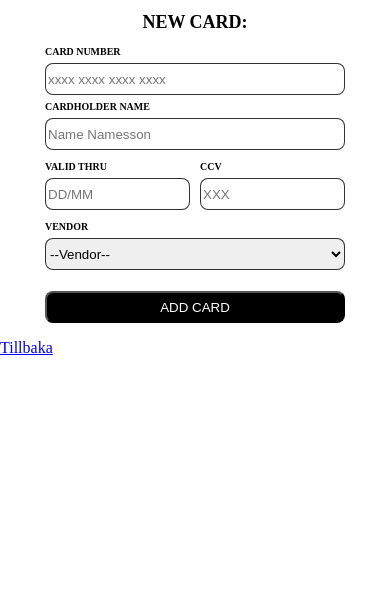
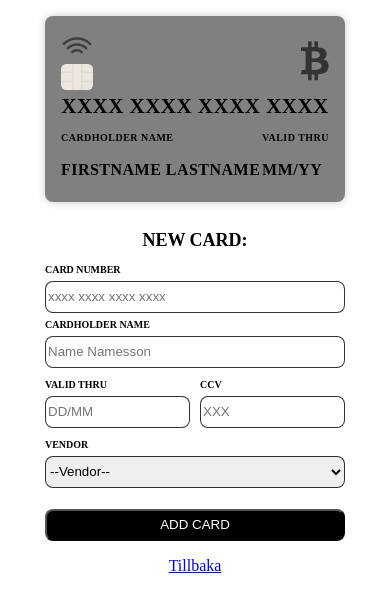
Before and after one commit to Lellisinthewoods/e-wallet, a React (Vite) app: page /AddCard in a window 390 px wide. Shown: the top 612 px of the page. Built offline with nearby package versions, Linux system fonts and the light colour scheme; a web font is replaced by a local one.

Commit message:
added responsivity to the form page

```diff
--- a/src/components/ActiveCard/ActiveCard.jsx
+++ b/src/components/ActiveCard/ActiveCard.jsx
@@ -10,7 +10,10 @@ function ActiveCard() {
   console.log(activeCard);
 
   return (
-    <Card card={activeCard}/>
+    <article className='activeCard'>
+      <h5>ACTIVE CARD</h5>
+      <Card card={activeCard}/>
+    </article>
   )
 }
 
--- a/src/components/ActiveCard/ActiveCard.scss
+++ b/src/components/ActiveCard/ActiveCard.scss
@@ -0,0 +1,6 @@
+.activeCard{
+    display: flex;
+    flex-direction: column;
+    align-items: center;
+    justify-content: center;
+}
--- a/src/components/Card/Card.jsx
+++ b/src/components/Card/Card.jsx
@@ -13,20 +13,15 @@ function Card(props) {
 
   const cardTextColor = card.vendor.vendorName=="NINJA BANK" ? "white" : "black";
 
-  //article för bilderna
-  //article namnet
-  //articles för datum
-  //cardnumber ensam
-
   return ( //inuti Card-komponenten
     <section
-    style={{backgroundColor: card.vendor.vendorColor, color: {cardTextColor}} }
+    style={{backgroundColor: card.vendor.vendorColor, color: cardTextColor} }
     className={card.topCard ? `card card--top` : `card`}
     onClick={handleClick}
     >
       <article className='card__images'>
         <div className='card__wifiChip'>
-          <img src="src/assets/noun_wifi_159786 1.svg" alt="" />
+          <img src="src/assets/noun_wifi_159786 1.svg" alt="" fill={cardTextColor} />
           <img src="src/assets/chip.svg" alt=""/>
         </div>
         <img src={card.vendor.vendorImg} alt="card__vendor" />
@@ -36,12 +31,12 @@ function Card(props) {
 
       <div className='card__info'>
         <article className='card__textarea'>
-          <h5 className='card__textTitle'>cardholder name</h5>
+          <h5 className='card__textTitle' style={{color: cardTextColor}}>cardholder name</h5>
           <h5 className="card__name">{card.name}</h5>
         </article>
 
         <article className='card__textarea'>
-          <h5 className='card__textTitle'>valid thru</h5>
+          <h5 className='card__textTitle' style={{color: cardTextColor}}>valid thru</h5>
           <h5 className="card__date">{card.expires}</h5>
         </article>
       </div>
--- a/src/components/CardForm/CardForm.jsx
+++ b/src/components/CardForm/CardForm.jsx
@@ -10,9 +10,7 @@ function CardForm() {
     name: "",
     expires: '',
     ccv: '',
-    vendor: {},
-    topCard: false,
-    id: 0
+    vendor: {} //TOG BORT ID OCH TOPCARD-BOOL, KAN GE BUGGAR
   })
   const dispatch = useDispatch();
 
--- a/src/components/EmptyCard/EmptyCard.jsx
+++ b/src/components/EmptyCard/EmptyCard.jsx
@@ -1,8 +1,28 @@
 import './EmptyCard.scss'
+import { useState } from 'react'
+import Card from '../Card/Card'
 
 function EmptyCard() {
+
+  //hämta kortinfo via onChange i Form-komponenten
+  //spara kortinfo som useState-objekt, ha ett tomt kort vars info skrivs över här
+  //skicka in i Card, rendera ut Card här.
+  //Bugg!! nu kan emptyCard också bli ActiveCard! xD
+
+  const [emptyCard, setEmptyCard] = useState({
+    cardnumber: 'XXXX XXXX XXXX XXXX',
+    name: "firstname lastname",
+    expires: 'mm/yy',
+    ccv: '',
+    vendor: {
+      vendorName: "BITCOIN INC",
+      vendorColor: "grey",
+      vendorImg: "src/assets/vendor-bitcoin.svg"
+    }
+  })
+
   return (
-    <div>EmptyCard</div>
+    <Card card={emptyCard}/>
   )
 }
 
--- a/src/views/AddCard/AddCard.jsx
+++ b/src/views/AddCard/AddCard.jsx
@@ -1,12 +1,14 @@
 import './AddCard.scss'
 import { Link } from 'react-router-dom'
 import CardForm from '../../components/CardForm/CardForm'
+import EmptyCard from '../../components/EmptyCard/EmptyCard'
 function AddCard() { //useNavigation senare i knappen
 
  //ett obekt pga i den här komponenten lägger man bara in ett kort
 
   return (
-    <article>
+    <article className='addCard'>
+      <EmptyCard />
       <CardForm />
       <Link to="/">Tillbaka</Link>
     </article>
--- a/src/views/AddCard/AddCard.scss
+++ b/src/views/AddCard/AddCard.scss
@@ -0,0 +1,6 @@
+.addCard{
+    display: flex;
+    flex-direction: column;
+    justify-content: center;
+    align-items: center;
+}
--- a/src/views/Home/Home.jsx
+++ b/src/views/Home/Home.jsx
@@ -9,8 +9,10 @@ import ActiveCard from '../../components/ActiveCard/ActiveCard'
 function Home() { //usenavigation senare i knappen
 
   const cardsState = useSelector(state => state.newCard)
+  const activeCardState = useSelector(state => state.activeCard)
 
   const [cards, setCards] = useState(cardsState ? cardsState : null)
+  const [activeCard, setActiveCard] = useState(activeCardState ? activeCardState : null)
   console.log(cardsState)
   console.log(cards)
 
@@ -23,6 +25,7 @@ function Home() { //usenavigation senare i knappen
 
   let displayCards = cards.length==0 ? "Du har inga kort" : cards.map(card => {
     return(
+      card==activeCard ? null :
         <Card
         card={card}
         key={card.cardnumber}
@@ -32,7 +35,8 @@ function Home() { //usenavigation senare i knappen
 
   return (
     <section className='home'>
-      <ActiveCard/>
+      { activeCard ? <ActiveCard/> : null}
+      <h5>OTHER CARDS</h5>
       {displayCards}
       <button className='home__button'><Link to="/AddCard">ADD A NEW CARD</Link></button>
     </section>
```
